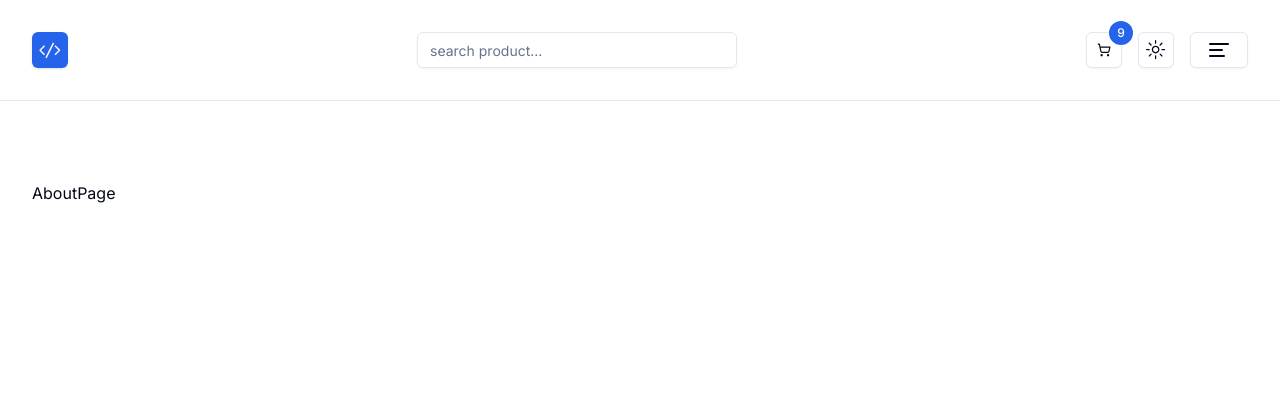
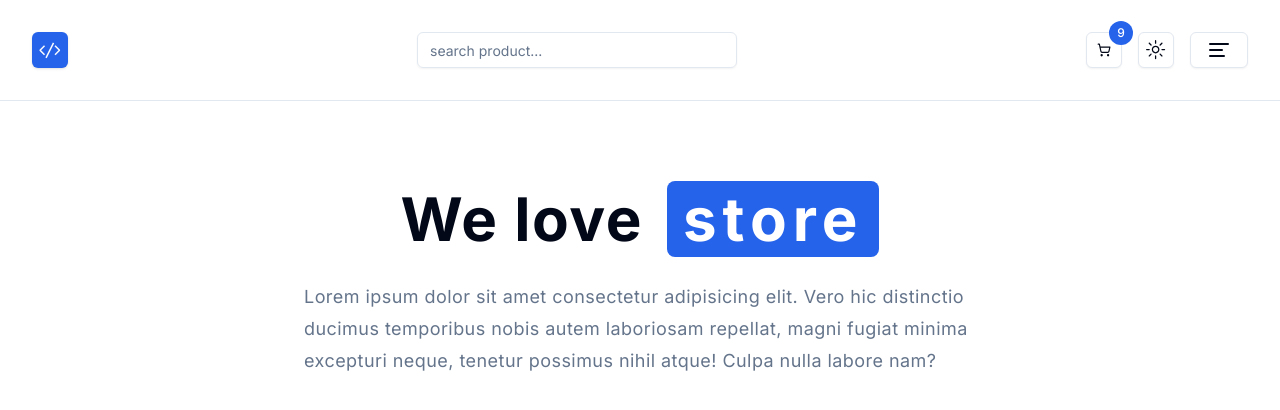
Before and after one commit to Dahrius93/Nextjs-store, a Next.js app: page /about in a window 1280 px wide. Shown: the top 410 px of the page. Built offline with nearby package versions, Linux system fonts and the light colour scheme.

Commit message:
About page

```diff
--- a/app/about/page.tsx
+++ b/app/about/page.tsx
@@ -1,4 +1,19 @@
 function AboutPage() {
-  return <div>AboutPage</div>;
+  return (
+    <section>
+      <h1 className="flex flex-wrap gap-2 sm:gap-x-6 items-center justify-center text-4xl font-bold leading-none tracking-wide sm:text-6xl">
+        We love
+        <span className="bg-primary py-2 px-4 rounded-lg tracking-widest text-white">
+          store
+        </span>
+      </h1>
+      <p className="mt-6 text-lg tracking-wide leading-8 max-w-2xl mx-auto text-muted-foreground">
+        Lorem ipsum dolor sit amet consectetur adipisicing elit. Vero hic
+        distinctio ducimus temporibus nobis autem laboriosam repellat, magni
+        fugiat minima excepturi neque, tenetur possimus nihil atque! Culpa nulla
+        labore nam?
+      </p>
+    </section>
+  );
 }
 export default AboutPage;
```
